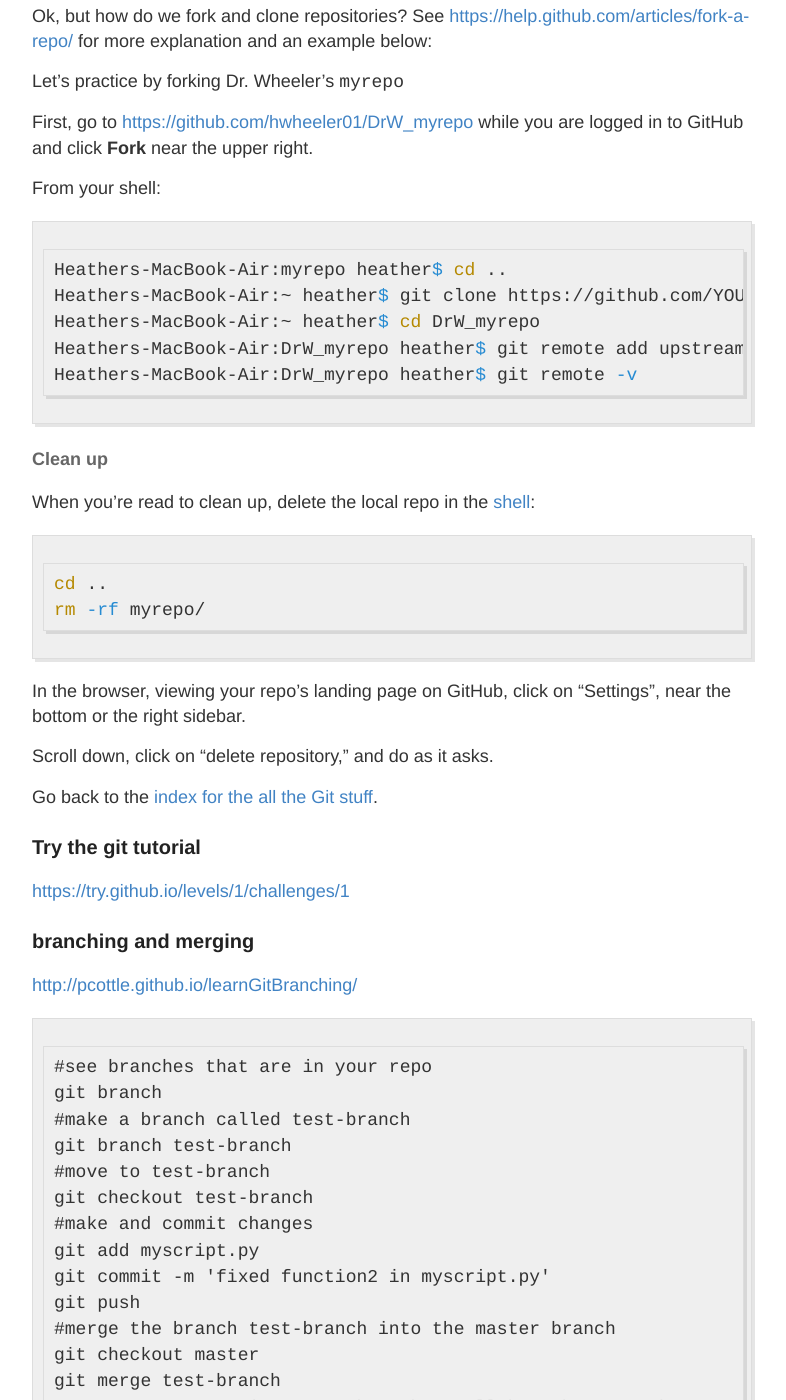
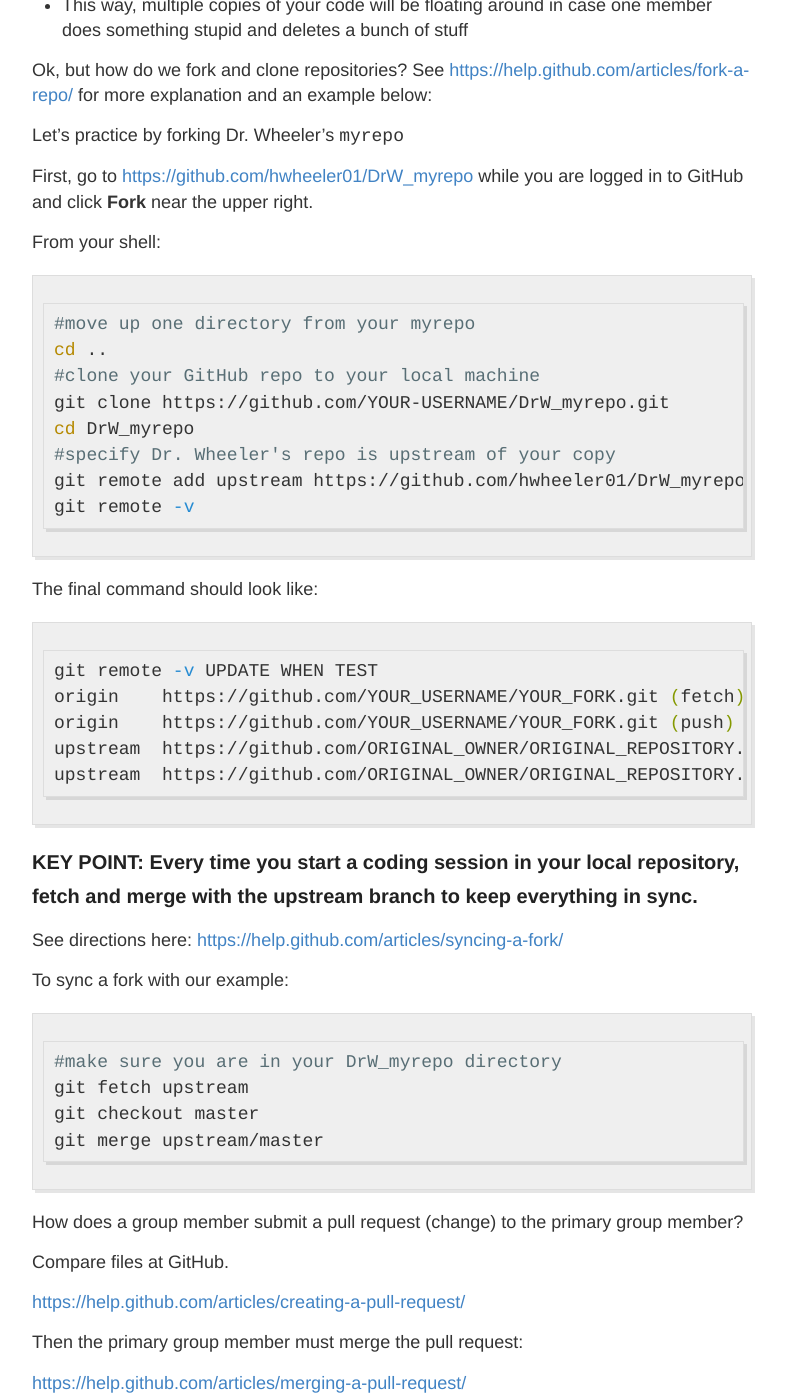
Before and after one commit to hwheeler01/CompBio, a Jekyll site: the page built from github.md, in a window 1280 px wide and 1400 px high, scrolled down 7976 px. Shown: the whole window, without its empty margins (248-1034 px from the left). Built offline with Jekyll 4.4.1, drawn with Linux system fonts in a browser that asks for light colours; some of the changed text lies outside the part shown.

Commit message:
continuing to work on github docs

````diff
--- a/github.md
+++ b/github.md
@@ -12,7 +12,7 @@ Git is a version control system. It’s original purpose was to help groups of d
 Full participation in the “data science community” these days practically requires familiarity with Git and GitHub. You will use GitHub to host and share your code as your work on your projects. You will be required to turn in your <a href="http://hwheeler01.github.io/CompBio/assignments/#code">project code</a> via GitHub at the end of the semester. Below are directions on how to install the Git software locally on your computer.
 
 ### 1. Make a GitHub account and install Git
-Go to <a href=https://github.com/>GitHub.com</a> and register yourself an account. You can have unlimited free public repositories; their business model is based on charging for private repositories. If you use your `.edu` email address, you can sign up for an <a href="https://education.github.com/discount_requests/new">education discount</a> which gives you five free private repos. You'll also need to install and configure git; follow the directions for your operating system.
+Go to <a href="https://github.com/">GitHub.com</a> and register yourself an account. You can have unlimited free public repositories; their business model is based on charging for private repositories. If you use your `.edu` email address, you can sign up for an <a href="https://education.github.com/discount_requests/new">education discount</a> which gives you five free private repos. You'll also need to install and configure git; follow the directions for your operating system.
 
 #### For Mac OSX:
 Install <a href="https://desktop.github.com/">GitHub Desktop for Mac</a> that provides the command line version of Git itself, a GUI client, and smooth integration with GitHub.
@@ -108,10 +108,12 @@ Heathers-MacBook-Air:myrepo heather$ git remote show origin
   Local ref configured for 'git push':
     master pushes to master (up to date)
 ```
+
 ### How does git work?
 
 Here is a diagram of the different zones of your git universe and how different actions affect them.
-![](images/git-tutorial-diagram.png)
+
+![]({{ site.baseurl }}/images/git-tutorial-diagram.png)
 
 If your needs are relatively simple, then in a typical usage you would:
 
@@ -206,11 +208,11 @@ print a, c, g, t
 
 ```bash
 #copy your script (use your computer's path) to your repo
-Heathers-MacBook-Air:myrepo heather$ cp ~/Dropbox/COMP_BIO/rosalind_solutions/bioi_stronghold1/07DNA.py DNA.py
+cp ~/Dropbox/COMP_BIO/rosalind_solutions/bioi_stronghold1/07DNA.py DNA.py
 #add, commit, push
-Heathers-MacBook-Air:myrepo heather$ git add DNA.py
-Heathers-MacBook-Air:myrepo heather$ git commit -m 'add nt count script'
-Heathers-MacBook-Air:myrepo heather$ git push
+git add DNA.py
+git commit -m 'add nt count script'
+git push
 ```
 Refresh GitHub to confirm your script was added.
 
@@ -247,14 +249,14 @@ index f227036..95e092e 100755
 Now add, commit (**with a relevant message!!!**), and push just like before.
 
 ```bash
-Heathers-MacBook-Air:myrepo heather$ git add DNA.py
-Heathers-MacBook-Air:myrepo heather$ git commit -m 'shortened nt count script to 2 lines'
-Heathers-MacBook-Air:myrepo heather$ git push
+git add DNA.py
+git commit -m 'shortened nt count script to 2 lines'
+git push
 ```
 
 See how things have changed at GitHub.
 
-###8. Suggestions for using GitHub in a group
+### 8. Suggestions for using GitHub in a group
 
 - Designate one member to maintain the primary repository
 - All other members *fork* the primary repository and *clone* it to their local machines
@@ -271,60 +273,47 @@ First, go to <https://github.com/hwheeler01/DrW_myrepo> while you are logged in
 From your shell:
 
 ```bash
-Heathers-MacBook-Air:myrepo heather$ cd ..
-Heathers-MacBook-Air:~ heather$ git clone https://github.com/YOUR-USERNAME/DrW_myrepo.git
-Heathers-MacBook-Air:~ heather$ cd DrW_myrepo
-Heathers-MacBook-Air:DrW_myrepo heather$ git remote add upstream https://github.com/hwheeler01/DrW_myrepo.git
-Heathers-MacBook-Air:DrW_myrepo heather$ git remote -v
+#move up one directory from your myrepo
+cd ..
+#clone your GitHub repo to your local machine
+git clone https://github.com/YOUR-USERNAME/DrW_myrepo.git
+cd DrW_myrepo
+#specify Dr. Wheeler's repo is upstream of your copy
+git remote add upstream https://github.com/hwheeler01/DrW_myrepo.git
+git remote -v
+```
+The final command should look like:
+
+```bash
+git remote -v UPDATE WHEN TEST
+origin    https://github.com/YOUR_USERNAME/YOUR_FORK.git (fetch)
+origin    https://github.com/YOUR_USERNAME/YOUR_FORK.git (push)
+upstream  https://github.com/ORIGINAL_OWNER/ORIGINAL_REPOSITORY.git (fetch)
+upstream  https://github.com/ORIGINAL_OWNER/ORIGINAL_REPOSITORY.git (push)
 ```
 
-#### Clean up
+### KEY POINT: Every time you start a coding session in your local repository, fetch and merge with the upstream branch to keep everything in sync.
 
-When you're read to clean up, delete the local repo in the [shell](git09_shell.html):
+See directions here: <https://help.github.com/articles/syncing-a-fork/>
 
-``` bash
-cd ..
-rm -rf myrepo/
+To sync a fork with our example:
+
+```bash
+#make sure you are in your DrW_myrepo directory
+git fetch upstream
+git checkout master
+git merge upstream/master
 ```
 
-In the browser, viewing your repo's landing page on GitHub, click on "Settings", near the bottom or the right sidebar.
+How does a group member submit a pull request (change) to the primary group member?
 
-Scroll down, click on "delete repository," and do as it asks.
+Compare files at GitHub.
 
-Go back to the [index for the all the Git stuff](git00_index.html).
+<https://help.github.com/articles/creating-a-pull-request/>
 
+Then the primary group member must merge the pull request:
 
-### Try the git tutorial
-<https://try.github.io/levels/1/challenges/1>
+<https://help.github.com/articles/merging-a-pull-request/>
 
-### branching and merging
-<http://pcottle.github.io/learnGitBranching/>
-
-```
-#see branches that are in your repo
-git branch
-#make a branch called test-branch
-git branch test-branch
-#move to test-branch
-git checkout test-branch
-#make and commit changes
-git add myscript.py
-git commit -m 'fixed function2 in myscript.py'
-git push
-#merge the branch test-branch into the master branch
-git checkout master
-git merge test-branch
-#now merge master into test-branch so all branches are the same
-git checkout test-branch
-git merge master
-```
-```
-bash
-#add and change a script
-cp ~/Dropbox/COMP_BIO/rosalind_solutions/bioi_stronghold1/07DNA.py DNA.py
-git add DNA.py
-git commit -m 'add nt count script'
-git push
-```
-
-git commit -m 'shorten script to 2 lines'
+###9. Handling merge conflicts
+<http://kbroman.org/github_tutorial/pages/merge_conflicts.html>
````
